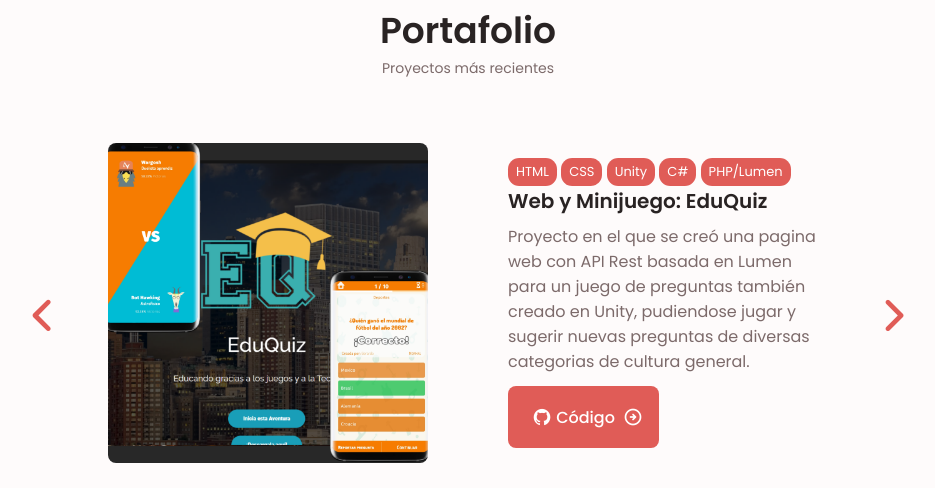
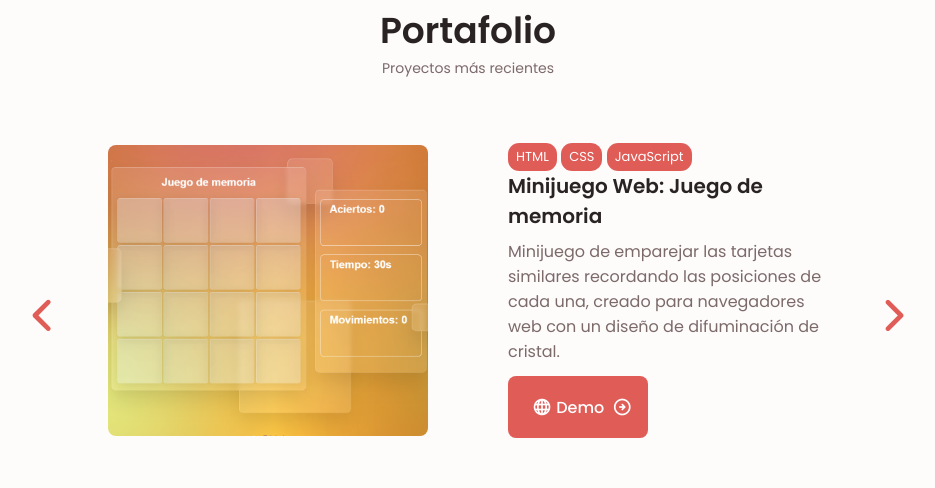
Before and after one commit to Wargosh/Portfolio, a plain HTML site: page index.html in a window 1280 px wide. Shown: the part 2367-2855 px from the top of the page, without its empty margins (172-1107 px from the left). Drawn offline with nearby package versions, Linux system fonts and the light colour scheme.

Commit message:
Portfolio actualizado.
- añadido último proyecto.

```diff
--- a/index.html
+++ b/index.html
@@ -668,6 +668,31 @@
                             </a>
                         </div>
                     </div>
+
+                    <!-- PROYECTO 5 -->
+                    <div class="portfolio__content grid swiper-slide">
+                        <img src="assets/img/portfolio5.png" alt="" class="portfolio__img">
+
+                        <div class="portfolio__data">
+                            <!-- SKILLS -->
+                            <span class="portfolio__skill">HTML</span>
+                            <span class="portfolio__skill">CSS</span>
+                            <span class="portfolio__skill">JavaScript</span>
+
+                            <!-- DATA -->
+                            <h3 class="portfolio__title">Minijuego Web: Juego de memoria</h3>
+                            <p class="portfolio__description">
+                                Minijuego de emparejar las tarjetas similares recordando las posiciones de cada una, creado para navegadores web con un diseño de difuminación de cristal.
+                            </p>
+
+                            <a href="https://wargosh.github.io/MemoryGame/" target="_blank"
+                                class="button button--flex button--small portfolio__button">
+                                <i class="uil uil-globe btn__icon"></i>
+                                &nbsp;Demo
+                                <i class="uil uil-arrow-circle-right button__icon"></i>
+                            </a>
+                        </div>
+                    </div>
                 </div>
                 <!-- Add Arrows -->
                 <div class="swiper-button-next">
```
Also changed, not shown: assets/img/portfolio5.png (added).
